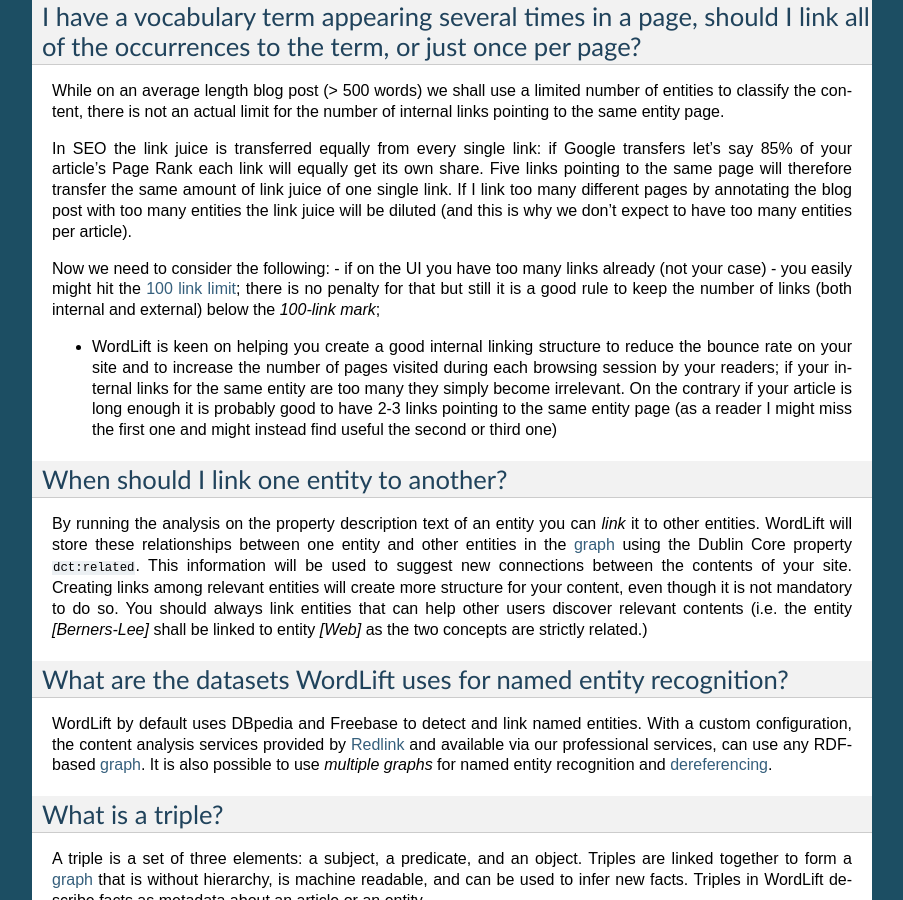
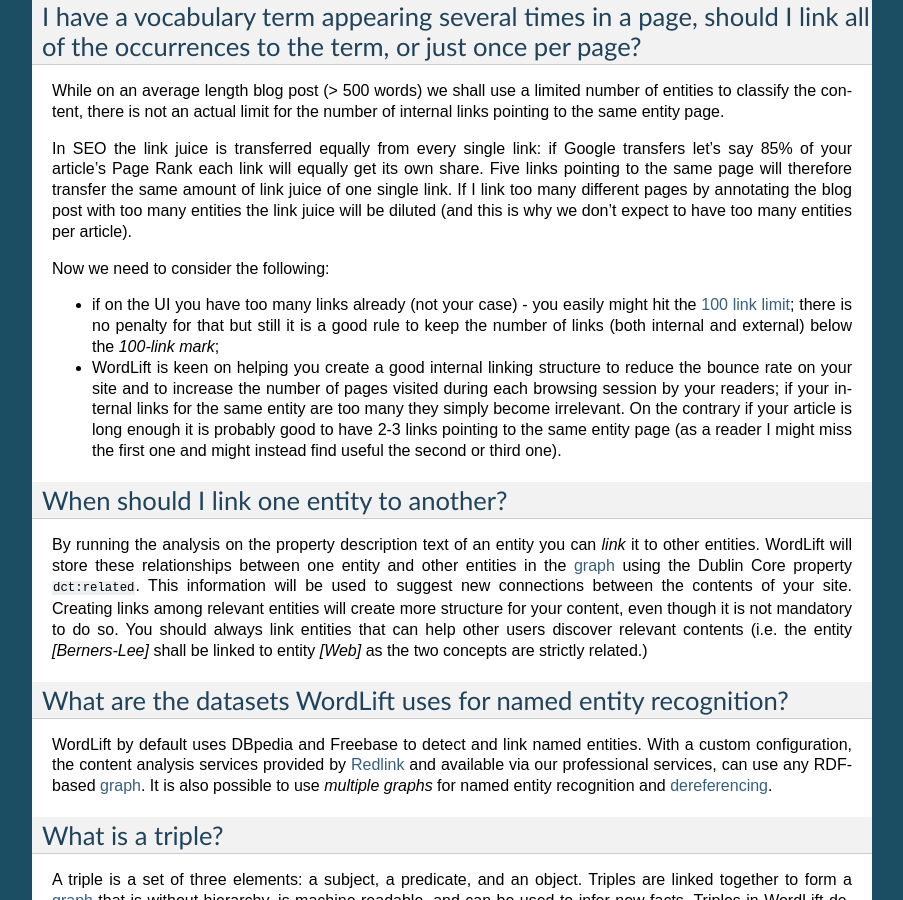
Before and after one commit to insideout10/wordlift-docs, a Sphinx documentation site: the page built from docs/faq.rst, in a window 1280 px wide and 900 px high, scrolled down 3899 px. Shown: the whole window, without its empty margins (198-1101 px from the left). Built offline with Sphinx 7.4.7, drawn with Linux system fonts in a browser that asks for light colours.

Commit message:
Updating F.A.Q.

```diff
--- a/docs/faq.rst
+++ b/docs/faq.rst
@@ -155,9 +155,10 @@
 In SEO the link juice is transferred equally from every single link: if Google transfers let's say 85% of your article's Page Rank each link will equally get its own share. Five links pointing to the same page will therefore transfer the same amount of link juice of one single link. If I link too many different pages by annotating the blog post with too many entities the link juice will be diluted (and this is why we don't expect to have too many entities per article).
 
 Now we need to consider the following:
+
 - if on the UI you have too many links already (not your case) - you easily might hit the `100 link limit <https://moz.com/blog/how-many-links-is-too-many>`_; there is no penalty for that but still it is a good rule to keep the number of links (both internal and external) below the *100-link mark*;
 
-- WordLift is keen on helping you create a good internal linking structure to reduce the bounce rate on your site and to increase the number of pages visited during each browsing session by your readers; if your internal links for the same entity are too many they simply become irrelevant. On the contrary if your article is long enough it is probably good to have 2-3 links pointing to the same entity page (as a reader I might miss the first one and might instead find useful the second or third one)
+- WordLift is keen on helping you create a good internal linking structure to reduce the bounce rate on your site and to increase the number of pages visited during each browsing session by your readers; if your internal links for the same entity are too many they simply become irrelevant. On the contrary if your article is long enough it is probably good to have 2-3 links pointing to the same entity page (as a reader I might miss the first one and might instead find useful the second or third one).
 
 When should I link one entity to another?
 _____________
```
